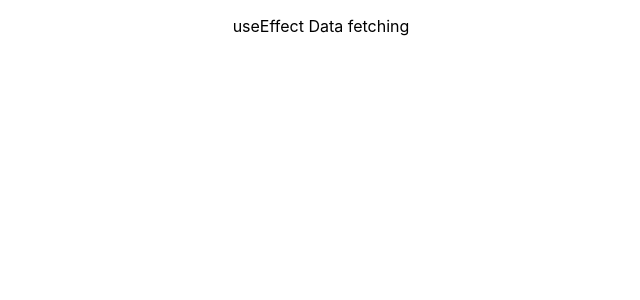
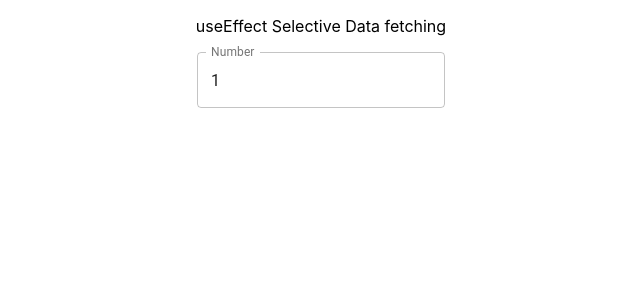
Before and after one commit to DhruvChavda/understanding-hooks, a React (Create React App) app: page / in a window 1280 px wide. Shown: the top 300 px of the page, without its empty margins (319-959 px from the left). Built offline with nearby package versions, Linux system fonts and the light colour scheme; no server answers.

Commit message:
Added DfUe2

```diff
--- a/src/App.js
+++ b/src/App.js
@@ -1,11 +1,11 @@
 import "./App.css";
-import DfUe1 from "./dataFetching/DfUe1.js";
+import DfUe2 from "./dataFetching/DfUe2.js";
 
 function App() {
     return (
         <div className="App">
-            <p>useEffect Data fetching</p>
-            <DfUe1 />
+            <p>useEffect Selective Data fetching</p>
+            <DfUe2 />
         </div>
     );
 }
--- /dev/null
+++ b/src/dataFetching/DfUe2.js
@@ -0,0 +1,38 @@
+import React, { useEffect, useState } from "react";
+import { TextField, Typography } from "@material-ui/core";
+import axios from "axios";
+
+// Data Fetching using useEffect and Axios
+// Selective Data fetching OnChange of input
+function DfUe2() {
+    const [card, setCard] = useState();
+    const [id, setId] = useState(1);
+
+    useEffect(() => {
+        axios
+            .get(`https://jsonplaceholder.typicode.com/users/${id}`)
+            .then((res) => {
+                console.log(res.data);
+                setCard(res.data.name);
+            })
+            .catch((err) => console.log(err));
+    }, [id]);
+
+    return (
+        <div>
+            <TextField
+                id="DfUe2-inp"
+                label="Number"
+                variant="outlined"
+                value={id}
+                onChange={(e) => setId(e.target.value)}
+            />
+            <br />
+            <Typography variant="h5" component="h2" color="secondary">
+                {card}
+            </Typography>
+        </div>
+    );
+}
+
+export default DfUe2;
```
